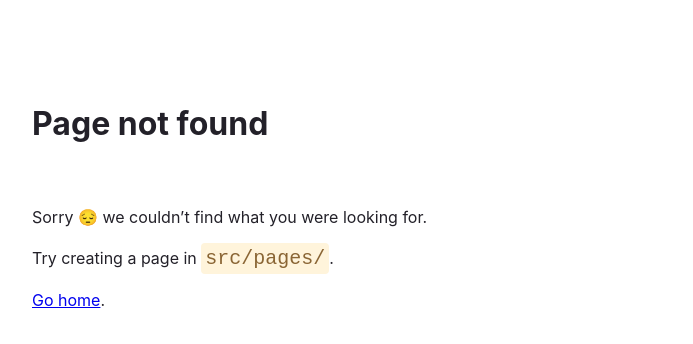
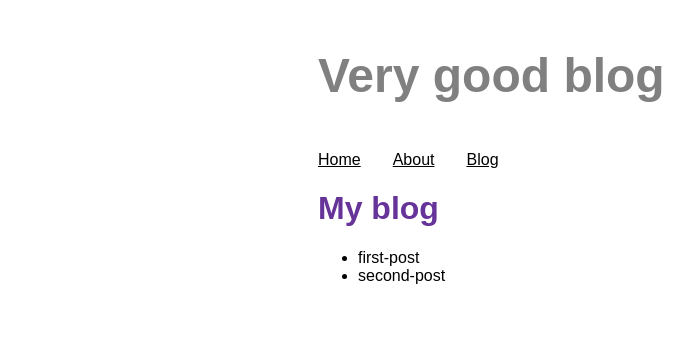
Before and after one commit to toniarvilommi/gatsbysite, a Gatsby site: page /blog in a window 1280 px wide. Before the commit this address had no page. Shown: the whole page, without its empty margins (72-765 px from the left). Built offline with nearby package versions, Linux system fonts and the light colour scheme; Gatsby itself is replaced by a stand-in of ours.

Commit message:
Part4 finished

```diff
--- a/gatsby-config.js
+++ b/gatsby-config.js
@@ -1,7 +1,17 @@
 module.exports = {
   siteMetadata: {
-    title: `toniblog`,
+    title: `Very good blog`,
     siteUrl: `https://www.yourdomain.tld`,
   },
-  plugins: ['gatsby-plugin-image', 'gatsby-plugin-sharp'],
+  plugins: [
+    'gatsby-plugin-image',
+    'gatsby-plugin-sharp',
+    {
+      resolve: 'gatsby-source-filesystem',
+      options: {
+        name: `blog`,
+        path: `${__dirname}/blog`,
+      },
+    },
+  ],
 }
--- /dev/null
+++ b/src/pages/blog.js
@@ -0,0 +1,28 @@
+import * as React from 'react'
+import { graphql } from 'gatsby'
+import Layout from './components/layout'
+
+const pageTitle = 'My blog'
+
+const BlogPage = ({ data }) => {
+  return (
+    <Layout pageTitle={pageTitle}>
+      <ul>
+        {data.allFile.nodes.map((node) => (
+          <li key={node.name}>{node.name}</li>
+        ))}
+      </ul>
+    </Layout>
+  )
+}
+
+export const query = graphql`
+  query {
+    allFile(filter: { sourceInstanceName: { eq: "blog" } }) {
+      nodes {
+        name
+      }
+    }
+  }
+`
+export default BlogPage
--- a/src/pages/components/layout.js
+++ b/src/pages/components/layout.js
@@ -1,17 +1,30 @@
 import React from 'react'
-import { Link } from 'gatsby'
+import { Link, useStaticQuery, graphql } from 'gatsby'
 import {
   container,
   heading,
   navLinks,
   navLinkItem,
   navLinkText,
+  siteTitle,
 } from './layout.module.css'
 
 const Layout = ({ pageTitle, children }) => {
+  const data = useStaticQuery(graphql`
+    query {
+      site {
+        siteMetadata {
+          title
+        }
+      }
+    }
+  `)
+
+  const title = data.site.siteMetadata.title
   return (
     <div className={container}>
-      <title>{pageTitle}</title>
+      <title>{title}</title>
+      <header className={siteTitle}>{title}</header>
       <nav>
         <ul className={navLinks}>
           <li className={navLinkItem}>
@@ -22,6 +35,11 @@
           <li className={navLinkItem}>
             <Link to="/about" className={navLinkText}>
               About
+            </Link>
+          </li>
+          <li className={navLinkItem}>
+            <Link to="/blog" className={navLinkText}>
+              Blog
             </Link>
           </li>
         </ul>
--- a/src/pages/components/layout.module.css
+++ b/src/pages/components/layout.module.css
@@ -2,6 +2,13 @@
   margin: auto;
   max-width: 500px;
   font-family: sans-serif;
+}
+
+.siteTitle {
+  font-size: 3rem;
+  color: gray;
+  font-weight: 700;
+  margin: 3rem 0;
 }
 
 .heading {
```
Also changed, not shown: blog/first-post.mdx (added), blog/second-post.mdx (added).
